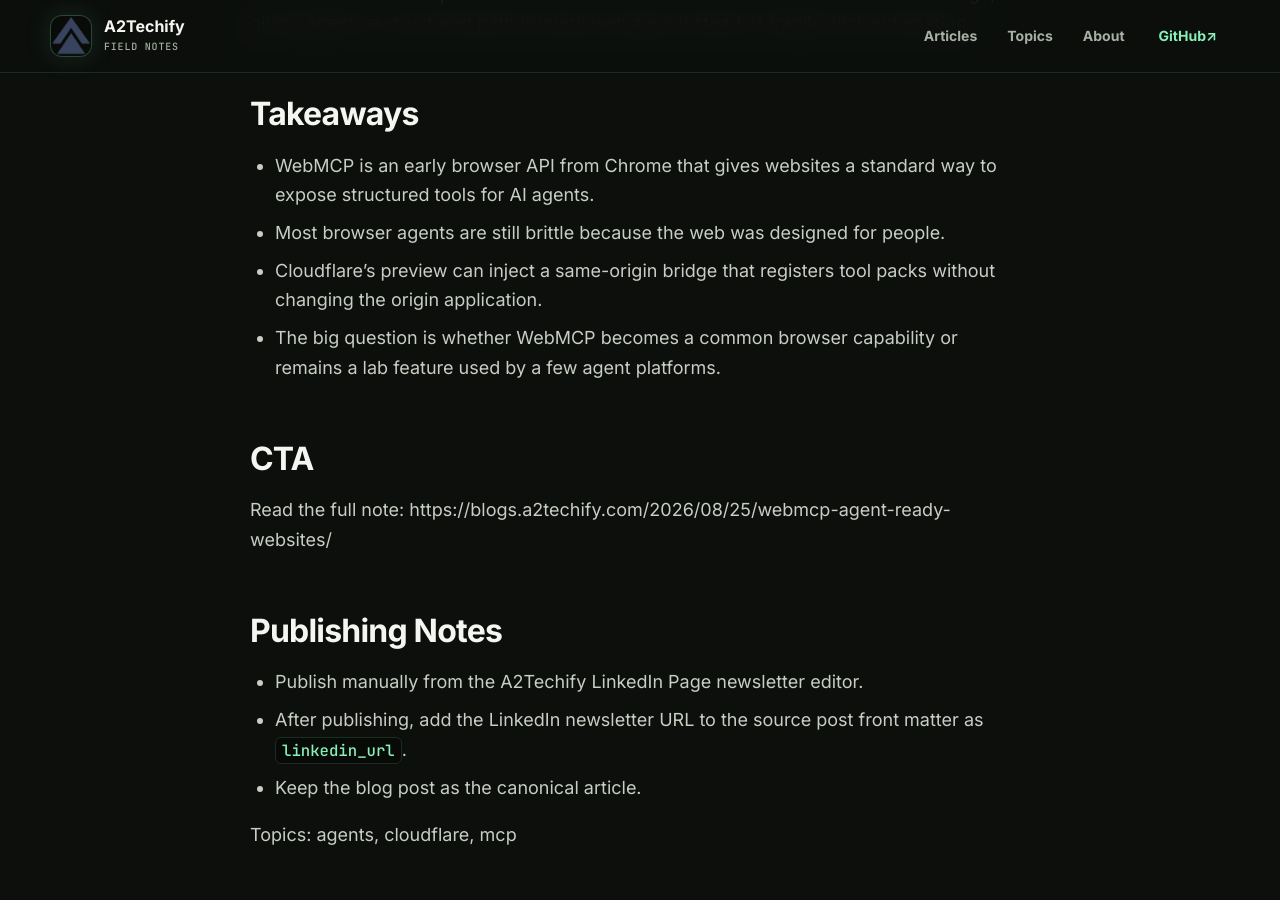
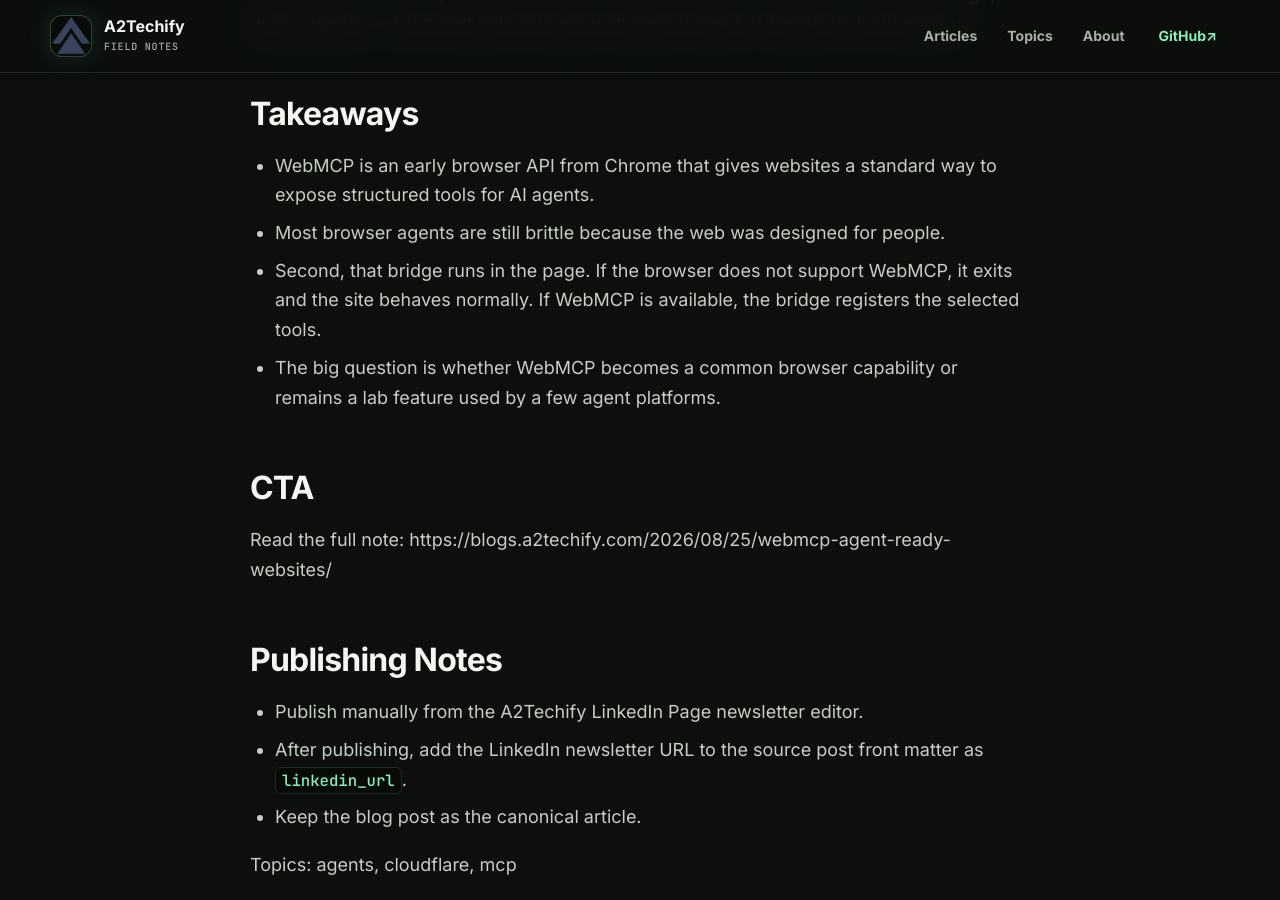
Before and after one commit to A2Techify-LLC/a2techify-blogs, a Jekyll site: the page built from linkedin-drafts/2026-08-25-webmcp-agent-ready-websites.md, in a window 1280 px wide and 900 px high, scrolled down 928 px. Built offline with Jekyll 4.4.1, drawn with Linux system fonts in a browser that asks for light colours; our own code applies the rules of GitHub Pages for plain Markdown files.

Commit message:
Generate LinkedIn newsletter drafts

```diff
--- a/linkedin-drafts/2026-08-25-webmcp-agent-ready-websites.md
+++ b/linkedin-drafts/2026-08-25-webmcp-agent-ready-websites.md
@@ -17,7 +17,7 @@ Cloudflare's WebMCP preview can add browser-discoverable tools to a site at the
 
 - WebMCP is an early browser API from Chrome that gives websites a standard way to expose structured tools for AI agents.
 - Most browser agents are still brittle because the web was designed for people.
-- Cloudflare's preview can inject a same-origin bridge that registers tool packs without changing the origin application.
+- Second, that bridge runs in the page. If the browser does not support WebMCP, it exits and the site behaves normally. If WebMCP is available, the bridge registers the selected tools.
 - The big question is whether WebMCP becomes a common browser capability or remains a lab feature used by a few agent platforms.
 
 ## CTA
```
